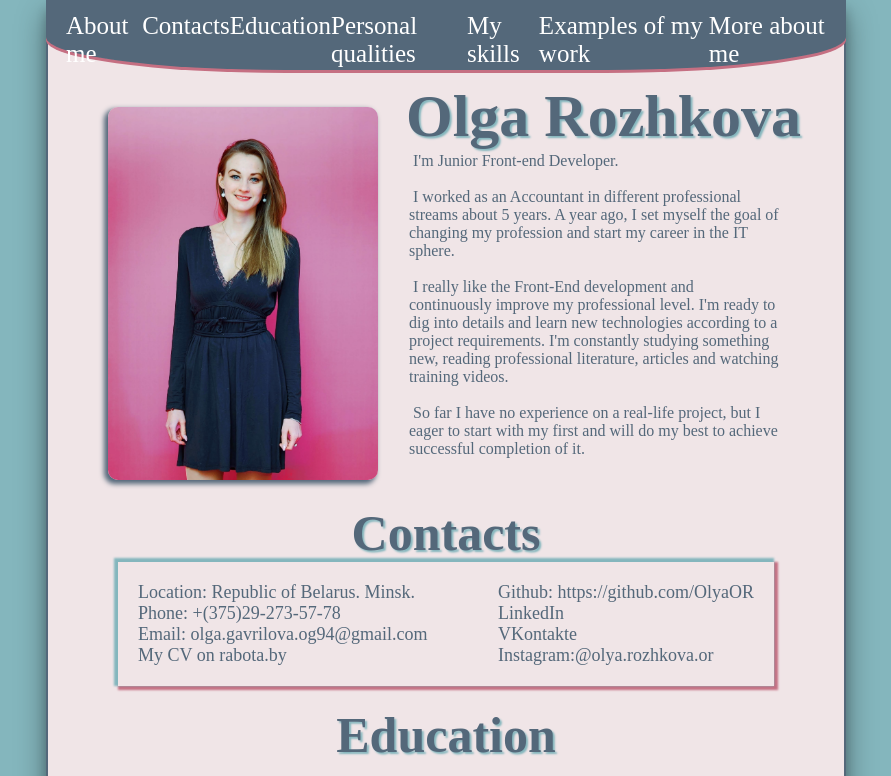
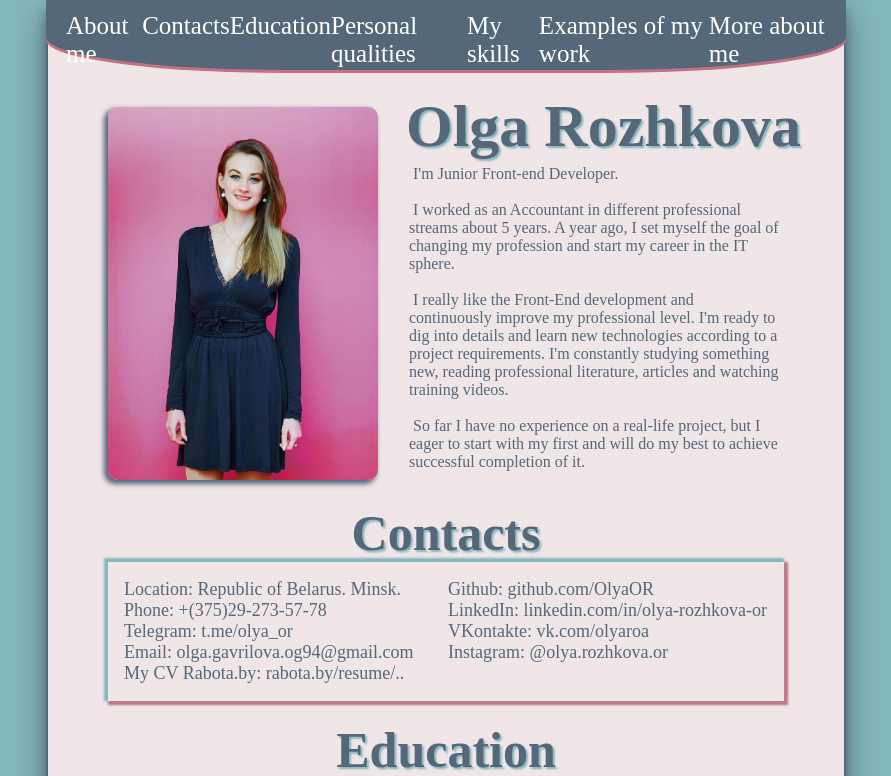
Before and after one commit to OlyaOR/My_Cv-site, a React (Create React App) app: page / in a window 1280 px wide. Shown: the top 776 px of the page, without its empty margins (194-1085 px from the left). Built offline with nearby package versions, Linux system fonts and the light colour scheme; a web font is replaced by a local one.

Commit message:
add changes to section contacts

```diff
--- a/src/components/aboutme/aboutme.scss
+++ b/src/components/aboutme/aboutme.scss
@@ -6,7 +6,7 @@
         position: absolute;
         font-family: 'Zen Loop';
         font-size: 60px;
-        top: -10px;
+
         left: 50%;
         transform: translateX(-40px);
         text-shadow: 2px 2px 2px #84b6bd;
@@ -20,7 +20,7 @@
     &_info {
         position: absolute;
         right: 50px;
-        top: 60px;
+        top: 73px;
         width: 400px;
         padding: 0 15px;
     }
--- a/src/components/contacts/contacts.js
+++ b/src/components/contacts/contacts.js
@@ -10,14 +10,15 @@ export default function Contacts() {
             <ul className='contacts_block__main'l>
                 <li>Location: Republic of Belarus. Minsk.</li>
                 <li>Phone: <a href="tel:+375292735778">+(375)29-273-57-78</a></li>
-                <li>Email: olga.gavrilova.og94@gmail.com</li>
-                <li><a href="https://rabota.by/resume/a315511aff08ea1d1b0039ed1f336f52516a53" target="blank">My CV on rabota.by</a> </li>
+                <li>Telegram: <a href="https://t.me/olya_or">t.me/olya_or</a></li>
+                <li>Email: <a href="mailto:olga.rozhkova.og94@gmail.com">olga.gavrilova.og94@gmail.com</a></li>
+                <li>My CV Rabota.by: <a href="https://rabota.by/resume/a315511aff08ea1d1b0039ed1f336f52516a53" target="blank">rabota.by/resume/..</a> </li>
             </ul>
             <ul className='contacts_block__social-network'>
-                <li>Github: <a href="https://github.com/OlyaOR" target="blank">https://github.com/OlyaOR</a></li>
-                <li><a href="https://www.linkedin.com/in/olya-rozhkova-or" target="blank">LinkedIn</a></li>
-                <li><a href="https://vk.com/olyaroa" target="blank">VKontakte</a></li>
-                <li>Instagram:<a href="https://www.instagram.com/olya.rozhkova.or" target="blank">@olya.rozhkova.or</a></li>
+                <li>Github: <a href="https://github.com/OlyaOR" target="blank">github.com/OlyaOR</a></li>
+                <li>LinkedIn: <a href="https://www.linkedin.com/in/olya-rozhkova-or" target="blank">linkedin.com/in/olya-rozhkova-or</a></li>
+                <li>VKontakte: <a href="https://vk.com/olyaroa" target="blank">vk.com/olyaroa</a></li>
+                <li>Instagram: <a href="https://www.instagram.com/olya.rozhkova.or" target="blank">@olya.rozhkova.or</a></li>
             </ul>
 
         </div>
--- a/src/components/contacts/contacts.scss
+++ b/src/components/contacts/contacts.scss
@@ -2,7 +2,7 @@
     position: relative;
     color: #54687a;
     height: 100%;
-    margin: 20px 70px;
+    margin: 20px 60px;
     h2 {
         font-family: 'Zen Loop';
         font-size: 50px;
@@ -15,12 +15,12 @@
         font-size: 18px;
         box-shadow: -2px -2px 2px 2px #84b6bd, 2px 2px 2px 2px #c56f82;
         &__main{
-            padding: 20px;
+            padding: 17px 16px;
             list-style-type: none;
         }
         &__social-network {
+            padding: 17px;
             list-style-type: none;
-            padding: 20px;
         }
     }
     a {
```
